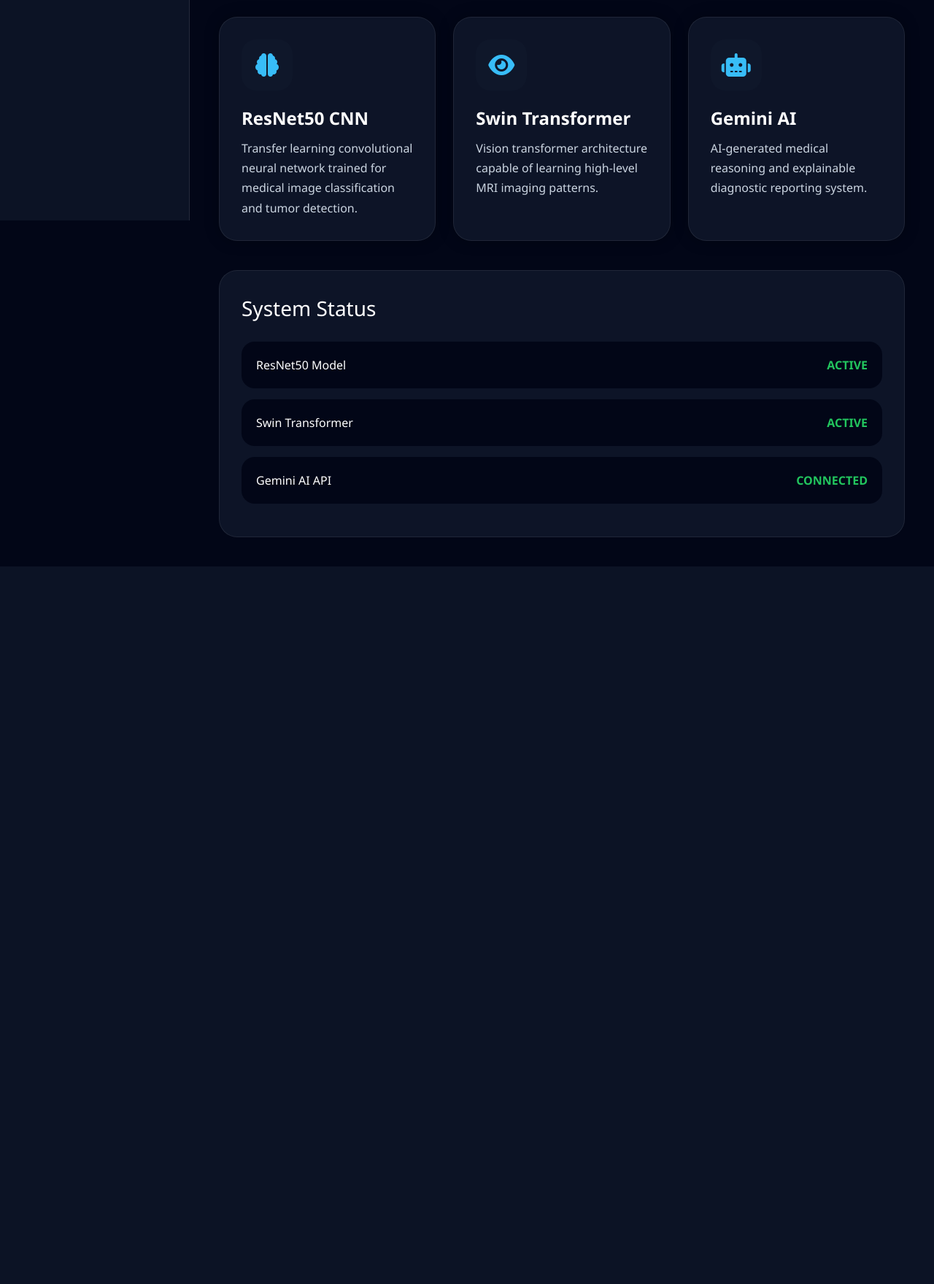
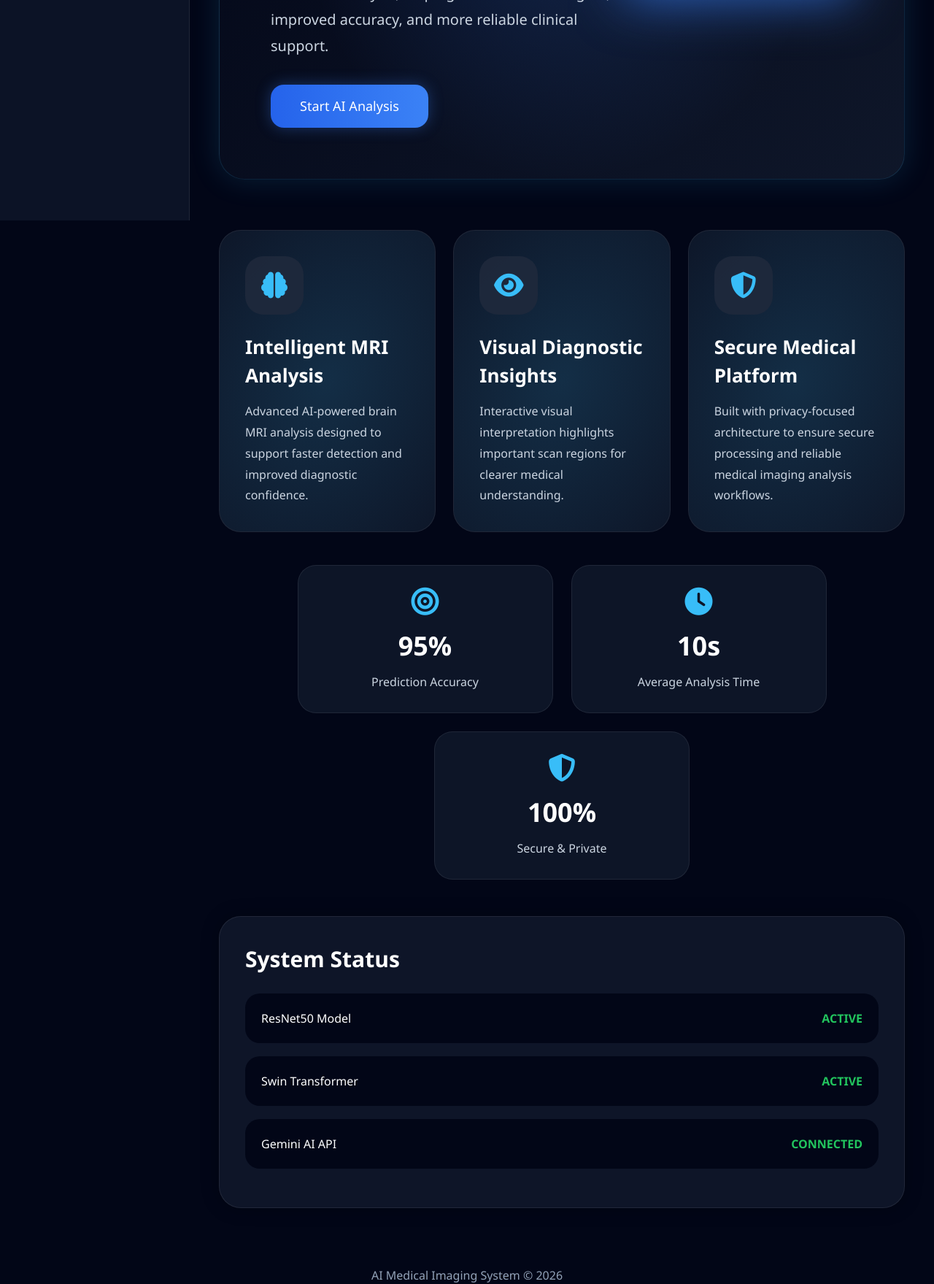
Before and after one commit to Kai9932/MRI-XRAY-ANALYSIS, a FastAPI app: page / in a window 1280 px wide. Shown: the part 498-2257 px from the top of the page at 73% size. Before the commit the page ends 1274 px from the top, so only its background shows below. Run offline with FastAPI, Linux system fonts and the light colour scheme; parts of the project's set-up code (start-up, migrations or seed data) failed here and were passed over.

Commit message:
modify templates analysis and homepage

```diff
--- a/templates/home.html
+++ b/templates/home.html
@@ -26,7 +26,7 @@
             margin:0;
             padding:0;
             box-sizing:border-box;
-            font-family: 'Segoe UI', sans-serif;
+            font-family:'Segoe UI',sans-serif;
         }
 
         body{
@@ -44,11 +44,11 @@
             width:100px;
             height:100vh;
 
-            background:rgba(15,23,42,0.8);
+            background:rgba(15,23,42,0.85);
 
-            backdrop-filter: blur(20px);
+            backdrop-filter:blur(20px);
 
-            border-right:1px solid rgba(255,255,255,0.1);
+            border-right:1px solid rgba(255,255,255,0.08);
 
             transition:0.4s;
 
@@ -74,6 +74,13 @@
             align-items:center;
 
             cursor:pointer;
+
+            transition:0.3s;
+        }
+
+        .sidebar ul li:hover{
+            transform:translateX(5px);
+            color:#38bdf8;
         }
 
         .sidebar ul li i{
@@ -98,10 +105,6 @@
             opacity:1;
         }
 
-        .sidebar ul li:hover{
-            color:#38bdf8;
-        }
-
         .main{
 
             margin-left:100px;
@@ -117,36 +120,65 @@
 
         .hero{
 
+            position:relative;
+
+            min-height:520px;
+
+            border-radius:35px;
+
+            overflow:hidden;
+
             background:
             linear-gradient(
-                rgba(0,0,0,0.7),
-                rgba(0,0,0,0.7)
-            ),
+                135deg,
+                rgba(2,6,23,0.98),
+                rgba(15,23,42,0.98)
+            );
 
-            url('/static/images/brain_bg.jpg');
+            border:1px solid rgba(56,189,248,0.15);
 
-            background-size:cover;
-            background-position:center;
+            box-shadow:
+            0 0 40px rgba(56,189,248,0.15);
 
-            min-height:400px;
-
-            border-radius:30px;
-
-            padding:60px;
+            padding:70px;
 
             display:flex;
-            flex-direction:column;
-            justify-content:center;
+            justify-content:space-between;
+            align-items:center;
+        }
 
-            box-shadow:0 0 30px rgba(56,189,248,0.25);
+        .hero::before{
+
+            content:"";
+
+            position:absolute;
+            inset:0;
+
+            background:
+            radial-gradient(circle at center,
+            rgba(59,130,246,0.18),
+            transparent 60%);
+
+            pointer-events:none;
+        }
+
+        .hero-left{
+            z-index:2;
+            max-width:650px;
         }
 
         .hero h1{
 
-            font-size:60px;
-            font-weight:700;
+            font-size:68px;
+            line-height:1.1;
 
-            margin-bottom:20px;
+            font-weight:800;
+
+            margin-bottom:25px;
+        }
+
+        .hero h1 span{
+            color:#3b82f6;
         }
 
         .hero p{
@@ -155,144 +187,350 @@
 
             font-size:20px;
 
-            max-width:700px;
-        }
+            line-height:1.8;
 
-        .hero-btn{
+            margin-bottom:35px;
 
-            margin-top:30px;
+            max-width:650px;
         }
 
         .hero-btn a{
 
             text-decoration:none;
 
-            background:#38bdf8;
+            background:linear-gradient(
+                90deg,
+                #2563eb,
+                #3b82f6
+            );
 
             color:white;
 
-            padding:15px 35px;
+            padding:16px 40px;
 
-            border-radius:15px;
+            border-radius:18px;
 
             font-size:18px;
 
-            transition:0.3s;
+            transition:0.4s;
+
+            display:inline-block;
+
+            box-shadow:
+            0 0 20px rgba(59,130,246,0.35);
         }
 
         .hero-btn a:hover{
 
-            background:#0ea5e9;
+            transform:translateY(-4px);
 
-            transform:scale(1.05);
+            box-shadow:
+            0 0 30px rgba(59,130,246,0.6);
         }
+
+        .hero-right{
+
+            position:relative;
+
+            width:420px;
+            height:420px;
+
+            display:flex;
+            align-items:center;
+            justify-content:center;
+        }
+
+        .hero-right img{
+
+            width:100%;
+
+            filter:drop-shadow(
+                0 0 35px rgba(59,130,246,0.7)
+            );
+
+            animation:float 4s ease-in-out infinite;
+        }
+
+        @keyframes float{
+
+            0%{
+                transform:translateY(0px);
+            }
+
+            50%{
+                transform:translateY(-15px);
+            }
+
+            100%{
+                transform:translateY(0px);
+            }
+        }
+
         .card-box{
-
-            margin-top:40px;
+            margin-top:45px;
         }
 
         .feature-card{
 
-            background:rgba(15,23,42,0.9);
+            background:rgba(15,23,42,0.92);
 
             border:1px solid rgba(255,255,255,0.08);
 
-            border-radius:25px;
+            border-radius:30px;
 
-            padding:30px;
+            padding:35px;
 
             height:100%;
 
             transition:0.4s;
 
-            box-shadow:0 0 20px rgba(0,0,0,0.25);
+            position:relative;
+
+            overflow:hidden;
+        }
+
+        .feature-card::before{
+
+            content:"";
+
+            position:absolute;
+
+            top:-50%;
+            left:-50%;
+
+            width:200%;
+            height:200%;
+
+            background:
+            radial-gradient(
+                rgba(56,189,248,0.15),
+                transparent 60%
+            );
+
+            transform:rotate(25deg);
         }
 
         .feature-card:hover{
 
-            transform:translateY(-8px);
+            transform:translateY(-10px);
 
             border-color:#38bdf8;
 
-            box-shadow:0 0 25px rgba(56,189,248,0.3);
+            box-shadow:
+            0 0 35px rgba(56,189,248,0.25);
         }
 
         .feature-icon{
 
-            width:70px;
-            height:70px;
+            width:80px;
+            height:80px;
 
-            border-radius:20px;
+            border-radius:25px;
 
-            background:#0f172a;
+            background:rgba(30,41,59,0.95);
 
             display:flex;
             align-items:center;
             justify-content:center;
 
-            margin-bottom:20px;
+            margin-bottom:25px;
+
+            position:relative;
+            z-index:2;
         }
 
         .feature-icon i{
 
-            font-size:32px;
+            font-size:36px;
 
             color:#38bdf8;
         }
 
         .feature-title{
 
-            font-size:24px;
+            font-size:26px;
 
-            font-weight:600;
+            font-weight:700;
 
-            margin-bottom:10px;
+            margin-bottom:15px;
+
+            position:relative;
+            z-index:2;
         }
 
         .feature-desc{
 
             color:#cbd5e1;
 
-            line-height:1.7;
+            line-height:1.8;
+
+            position:relative;
+            z-index:2;
         }
 
         .status-panel{
 
-            margin-top:40px;
+            margin-top:50px;
 
-            background:rgba(15,23,42,0.9);
+            background:rgba(15,23,42,0.95);
 
-            border-radius:25px;
+            border-radius:30px;
 
-            padding:30px;
+            padding:35px;
 
             border:1px solid rgba(255,255,255,0.08);
+
+            box-shadow:
+            0 0 25px rgba(0,0,0,0.25);
         }
 
         .status-title{
 
-            font-size:28px;
+            font-size:30px;
 
             margin-bottom:25px;
+
+            font-weight:700;
         }
 
         .status-box{
 
             display:flex;
             justify-content:space-between;
+            align-items:center;
 
-            padding:20px;
+            padding:22px;
 
             background:#020617;
 
-            border-radius:18px;
+            border-radius:20px;
+
+            margin-bottom:18px;
+
+            transition:0.3s;
+        }
+
+        .status-box:hover{
+
+            border:1px solid rgba(56,189,248,0.4);
+
+            transform:translateX(6px);
+        }
+
+        .status-active{
+
+            color:#22c55e;
+
+            font-weight:bold;
+        }
+
+        .stats{
+
+            margin-top:45px;
+
+            display:flex;
+
+            justify-content:center;
+
+            gap:25px;
+
+            flex-wrap:wrap;
+        }
+
+        .stat-card{
+
+            width:350px;
+
+            background:rgba(15,23,42,0.92);
+
+            border-radius:25px;
+
+            padding:30px;
+
+            text-align:center;
+
+            border:1px solid rgba(255,255,255,0.08);
+
+            transition:0.4s;
+        }
+
+        .stat-card:hover{
+
+            transform:translateY(-8px);
+
+            border-color:#38bdf8;
+
+            box-shadow:0 0 25px rgba(56,189,248,0.25);
+        }
+
+        .stat-card i{
+
+            font-size:38px;
+
+            color:#38bdf8;
 
             margin-bottom:15px;
         }
 
-        .status-active{
-            color:#22c55e;
-            font-weight:bold;
+        .stat-number{
+
+            font-size:36px;
+
+            font-weight:700;
+
+            margin-bottom:10px;
+        }
+
+        .stat-label{
+
+            color:#cbd5e1;
+        }
+
+
+        @media(max-width:1200px){
+
+            .hero{
+                flex-direction:column;
+                text-align:center;
+            }
+
+            .hero-right{
+                margin-top:40px;
+            }
+
+            .stats{
+                grid-template-columns:repeat(2,1fr);
+            }
+        }
+
+        @media(max-width:768px){
+
+            .hero h1{
+                font-size:45px;
+            }
+
+            .hero{
+                padding:40px;
+            }
+
+            .hero-right{
+                width:280px;
+                height:280px;
+            }
+
+            .stats{
+                grid-template-columns:1fr;
+            }
+        }
+
+
+        .footer{
+
+            text-align:center;
+
+            margin-top:40px;
+
+            color:#94a3b8;
         }
 
     </style>
@@ -300,54 +538,86 @@
 </head>
 
 <body>
+
 <div class="sidebar">
 
     <ul>
 
         <li>
             <i class="fa-solid fa-house"></i>
+
             <span>
-                <a href="/" style="text-decoration:none;color:inherit;">
+
+                <a href="/"
+                   style="text-decoration:none;color:inherit;">
+
                     Dashboard
+
                 </a>
+
             </span>
         </li>
 
         <li>
+
             <i class="fa-solid fa-brain"></i>
+
             <span>
-                <a href="/analysis" style="text-decoration:none;color:inherit;">
+
+                <a href="/analysis"
+                   style="text-decoration:none;color:inherit;">
+
                     MRI Analysis
+
                 </a>
+
             </span>
+
         </li>
 
     </ul>
 
 </div>
 
-
 <div class="main">
 
     <div class="hero">
 
+        <div class="hero-left">
+
             <h1>
-            AI MRI Brain Tumor Diagnosis
+
+                AI-Powered<br>
+
+                Medical Image<br>
+
+                <span>Analysis</span>
+
             </h1>
 
             <p>
 
-            Advanced medical imaging analysis using
-            ResNet50, Swin Transformer, Grad-CAM,
-            and Gemini AI large language models.
+                Next-generation AI medical imaging for smarter brain
+                MRI analysis, helping deliver faster insights,
+                improved accuracy, and more reliable clinical support.
 
             </p>
 
             <div class="hero-btn">
 
                 <a href="/analysis">
+
                     Start AI Analysis
+
                 </a>
+
+            </div>
+
+        </div>
+
+        <div class="hero-right">
+
+            <img src="/static/images/tumorax.png">
 
         </div>
 
@@ -364,14 +634,14 @@
                 </div>
 
                 <div class="feature-title">
-                    ResNet50 CNN
+                    Intelligent MRI Analysis
                 </div>
 
                 <div class="feature-desc">
 
-                    Transfer learning convolutional neural
-                    network trained for medical image
-                    classification and tumor detection.
+                    Advanced AI-powered brain MRI analysis
+                    designed to support faster detection
+                    and improved diagnostic confidence.
 
                 </div>
 
@@ -388,14 +658,14 @@
                 </div>
 
                 <div class="feature-title">
-                    Swin Transformer
+                    Visual Diagnostic Insights
                 </div>
 
                 <div class="feature-desc">
 
-                    Vision transformer architecture
-                    capable of learning high-level
-                    MRI imaging patterns.
+                    Interactive visual interpretation
+                    highlights important scan regions
+                    for clearer medical understanding.
 
                 </div>
 
@@ -408,18 +678,18 @@
             <div class="feature-card">
 
                 <div class="feature-icon">
-                    <i class="fa-solid fa-robot"></i>
+                    <i class="fa-solid fa-shield-halved"></i>
                 </div>
 
                 <div class="feature-title">
-                    Gemini AI
+                    Secure Medical Platform
                 </div>
 
                 <div class="feature-desc">
 
-                    AI-generated medical reasoning
-                    and explainable diagnostic
-                    reporting system.
+                    Built with privacy-focused architecture
+                    to ensure secure processing and reliable
+                    medical imaging analysis workflows.
 
                 </div>
 
@@ -429,20 +699,73 @@
 
     </div>
 
+    <div class="stats">
+
+
+        <div class="stat-card">
+
+            <i class="fa-solid fa-bullseye"></i>
+
+            <div class="stat-number">
+                95%
+            </div>
+
+            <div class="stat-label">
+                Prediction Accuracy
+            </div>
+
+        </div>
+
+        <div class="stat-card">
+
+            <i class="fa-solid fa-clock"></i>
+
+            <div class="stat-number">
+                10s
+            </div>
+
+            <div class="stat-label">
+                Average Analysis Time
+            </div>
+
+        </div>
+
+        <div class="stat-card">
+
+            <i class="fa-solid fa-shield-halved"></i>
+
+            <div class="stat-number">
+                100%
+            </div>
+
+            <div class="stat-label">
+                Secure & Private
+            </div>
+
+        </div>
+
+    </div>
+
     <div class="status-panel">
 
         <div class="status-title">
+
             System Status
+
         </div>
 
         <div class="status-box">
 
             <div>
+
                 ResNet50 Model
+
             </div>
 
             <div class="status-active">
+
                 ACTIVE
+
             </div>
 
         </div>
@@ -450,11 +773,15 @@
         <div class="status-box">
 
             <div>
+
                 Swin Transformer
+
             </div>
 
             <div class="status-active">
+
                 ACTIVE
+
             </div>
 
         </div>
@@ -462,11 +789,15 @@
         <div class="status-box">
 
             <div>
+
                 Gemini AI API
+
             </div>
 
             <div class="status-active">
+
                 CONNECTED
+
             </div>
 
         </div>
@@ -475,6 +806,12 @@
 
 </div>
 
+<div class="footer">
+
+    AI Medical Imaging System © 2026
+
+</div>
+
 </body>
 
 </html>
```
Also changed, not shown: templates/result.html (+0 -8 lines). Lines whose indentation alone changed are shown as unchanged.
